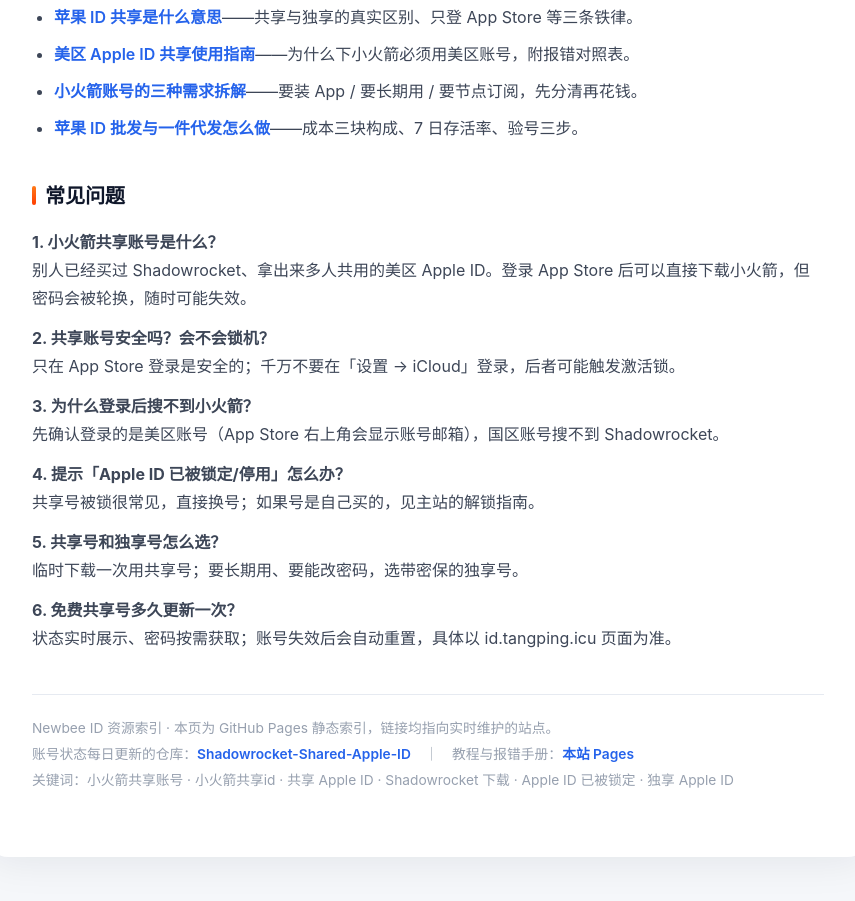
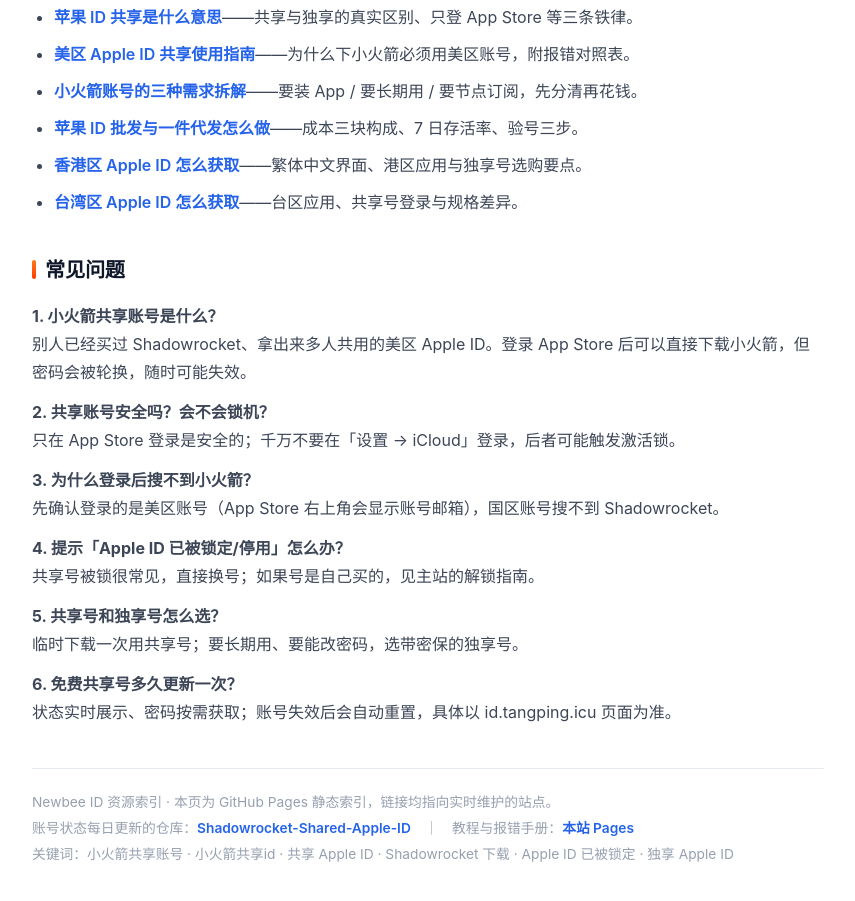
Before and after one commit to gulliblerea/gulliblerea.github.io, a plain HTML site: page index.html in a window 1280 px wide. Shown: the part 3752-4653 px from the top of the page, without its empty margins (212-1067 px from the left). Drawn offline with Linux system fonts and the light colour scheme.

Commit message:
feat: 专题仓库补港区/台区两个新仓

```diff
--- a/index.html
+++ b/index.html
@@ -306,6 +306,8 @@
 <li><a href="https://github.com/gulliblerea/us-apple-id-shared">美区 Apple ID 共享使用指南</a>——为什么下小火箭必须用美区账号，附报错对照表。</li>
 <li><a href="https://github.com/gulliblerea/apple-id-account">小火箭账号的三种需求拆解</a>——要装 App / 要长期用 / 要节点订阅，先分清再花钱。</li>
 <li><a href="https://github.com/gulliblerea/apple-id-wholesale">苹果 ID 批发与一件代发怎么做</a>——成本三块构成、7 日存活率、验号三步。</li>
+<li><a href="https://github.com/gulliblerea/hk-apple-id">香港区 Apple ID 怎么获取</a>——繁体中文界面、港区应用与独享号选购要点。</li>
+<li><a href="https://github.com/gulliblerea/tw-apple-id">台湾区 Apple ID 怎么获取</a>——台区应用、共享号登录与规格差异。</li>
 </ul>
 
 <h2>常见问题</h2>
```
